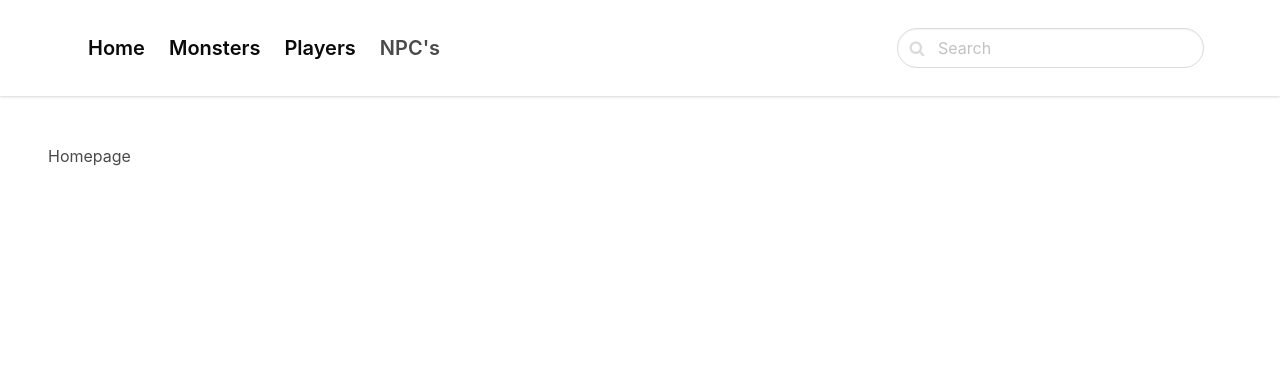
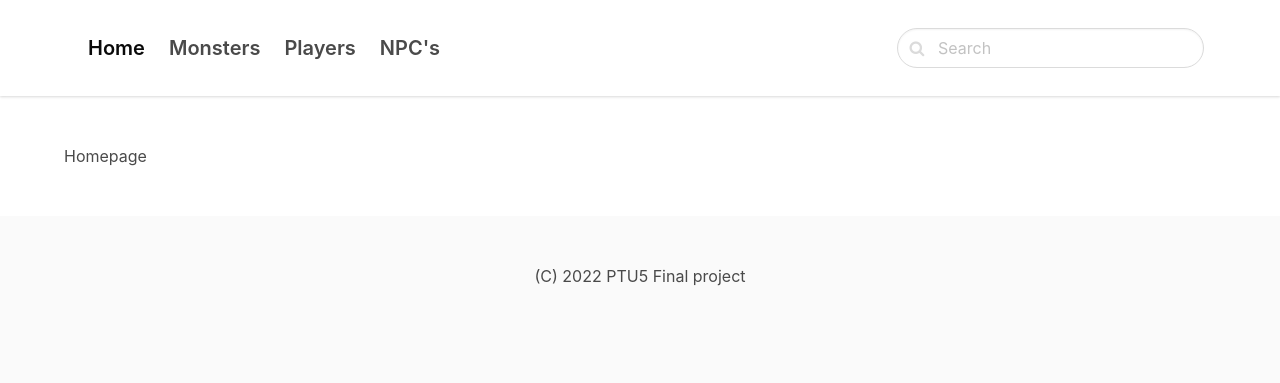
Before and after one commit to linas92/final_project, a Django app: page / in a window 1280 px wide. Shown: the top 383 px of the page. Run offline with Django 4.2, Linux system fonts and the light colour scheme; parts of the project's set-up code (start-up, migrations or seed data) failed here and were passed over.

Commit message:
making pretty

```diff
--- a/dnd/dnd_monsters/templates/dnd_monsters/base.html
+++ b/dnd/dnd_monsters/templates/dnd_monsters/base.html
@@ -32,10 +32,10 @@
                 <a class="navbar-item is-active is-size-5 has-text-weight-semibold">
                     Home
                 </a>
-                <a class="navbar-item is-active is-size-5 has-text-weight-semibold">
+                <a class="navbar-item is-size-5 has-text-weight-semibold">
                     Monsters
                 </a>
-                <a class="navbar-item is-active is-size-5 has-text-weight-semibold">
+                <a class="navbar-item is-size-5 has-text-weight-semibold">
                     Players
                 <a class="navbar-item is-size-5 has-text-weight-semibold">
                     NPC's
@@ -56,8 +56,15 @@
             </div>
         </nav>
         <section class="section">
-        {% block  content %}
-        {% endblock  %}
+            <div class="container">
+                {% block content %}
+                {% endblock  %}
+            </div>
         </section>
+        <footer class="footer">
+            <div class="container has-text-centered">
+                {% block footer %}<p>(C) 2022 PTU5 Final project</p>{% endblock footer %}
+            </div>
+        </footer>
     </body>
 </html>
```
